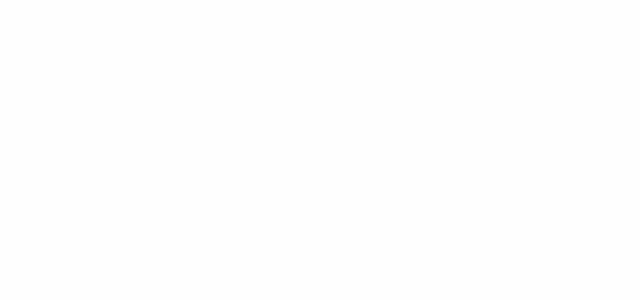
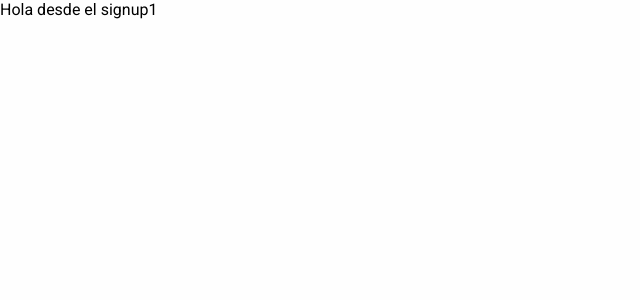
Before and after one commit to platzimaster-wedeal/wefront, a React app: page /register/userdata in a window 1280 px wide. Shown: the top 300 px of the page, without its empty margins (0-640 px from the left). Built offline with nearby package versions, Linux system fonts and the light colour scheme.

Commit message:
signup userdata endpoint added

```diff
--- a/src/components/App.js
+++ b/src/components/App.js
@@ -5,12 +5,14 @@
 
 // pages
 import Signup from "../container/Signup";
+import Signup1 from "../container/Signup1";
 
 const App = () => {
   return (
     <BrowserRouter>
       <Switch>
-        <Route exact path="/" component={Signup} />
+        <Route exact path="/resgiter" component={Signup} />
+        <Route exact path="/register/userdata" component={Signup1} />
       </Switch>
     </BrowserRouter>
   );
--- /dev/null
+++ b/src/container/Signup1.js
@@ -0,0 +1,7 @@
+import React from "react";
+
+const Signup1 = () => {
+  return <div>Hola desde el signup1</div>;
+};
+
+export default Signup1;
```
